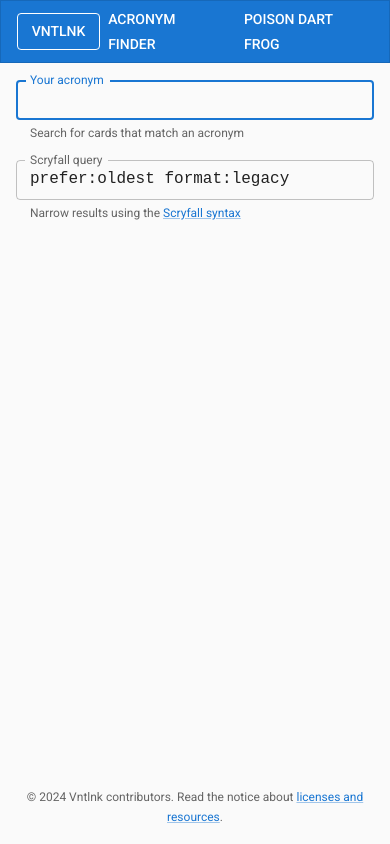
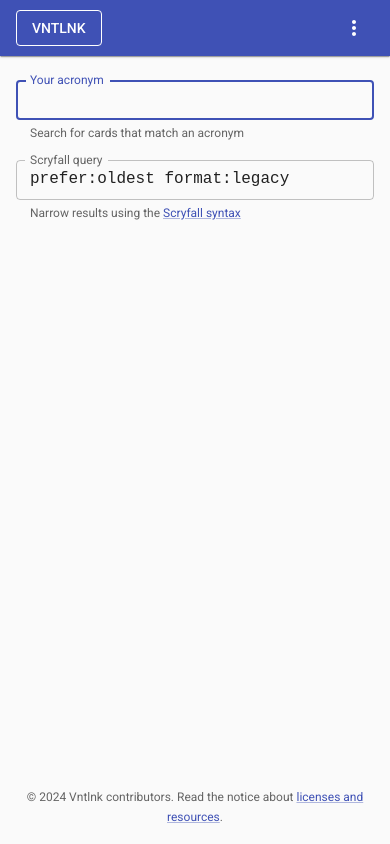
Before and after one commit to angrybacon/vntlnk, a Next.js app: page /acronymfinder in a window 390 px wide. Built offline with nearby package versions, Linux system fonts and the light colour scheme.

Commit message:
feat: add mobile menu

```diff
--- a/app/theme.ts
+++ b/app/theme.ts
@@ -1,7 +1,7 @@
 'use client';
 
 import { createTheme } from '@mui/material';
-import { grey } from '@mui/material/colors';
+import { grey, indigo, pink } from '@mui/material/colors';
 import { Roboto } from 'next/font/google';
 
 const roboto = Roboto({
@@ -18,12 +18,6 @@ export const theme = createTheme({
         pre: { margin: 0 },
       },
     },
-    MuiPaper: {
-      defaultProps: { variant: 'outlined' },
-      styleOverrides: {
-        rounded: { borderRadius: 16 },
-      },
-    },
     MuiSnackbar: {
       defaultProps: { autoHideDuration: 4000 },
     },
@@ -31,7 +25,12 @@ export const theme = createTheme({
       defaultProps: { placement: 'top' },
     },
   },
-  palette: { background: { default: grey[50] }, mode: 'light' },
+  palette: {
+    background: { default: grey[50] },
+    mode: 'light',
+    primary: indigo,
+    secondary: pink,
+  },
   typography: {
     fontFamily: roboto.style.fontFamily,
   },
--- a/components/Header.tsx
+++ b/components/Header.tsx
@@ -1,14 +1,20 @@
 'use client';
 
+import MoreVertIcon from '@mui/icons-material/MoreVert';
 import {
   AppBar,
   Box,
   Button,
+  IconButton,
+  Menu,
+  MenuItem,
   Slide,
   Toolbar,
   useScrollTrigger,
 } from '@mui/material';
 import NextLink from 'next/link';
+import { usePathname } from 'next/navigation';
+import { useState, type MouseEvent } from 'react';
 
 const LINKS: [path: string, label: string][] = [
   ['/acronymfinder', 'Acronym Finder'],
@@ -16,11 +22,19 @@ const LINKS: [path: string, label: string][] = [
 ] as const;
 
 export const Header = () => {
+  const pathname = usePathname();
   const trigger = useScrollTrigger();
+  const [menuRoot, setMenuRoot] = useState<HTMLElement | null>(null);
+
+  const onClose = () => setMenuRoot(null);
+
+  const onOpen = ({ currentTarget }: MouseEvent<HTMLElement>) =>
+    setMenuRoot(currentTarget);
+
   return (
     <Slide appear={false} in={!trigger}>
       <AppBar elevation={1}>
-        <Toolbar>
+        <Toolbar sx={{ gap: 1 }}>
           <Button
             color="inherit"
             component={NextLink}
@@ -33,14 +47,47 @@ export const Header = () => {
           <Box component="nav" sx={{ display: 'flex', gap: 1, ml: 'auto' }}>
             {LINKS.map(([path, label]) => (
               <Button
-                color="inherit"
+                color={path === pathname ? 'secondary' : 'inherit'}
                 component={NextLink}
                 href={path}
                 key={path}
+                sx={{
+                  display: { xs: 'none', sm: 'block' },
+                  textAlign: 'center',
+                }}
               >
                 {label}
               </Button>
             ))}
+          </Box>
+          <Box sx={{ display: { sm: 'none' } }}>
+            <IconButton
+              aria-expanded={!!menuRoot ? 'true' : undefined}
+              aria-haspopup="true"
+              color="inherit"
+              onClick={onOpen}
+            >
+              <MoreVertIcon />
+            </IconButton>
+            <Menu
+              anchorEl={menuRoot}
+              anchorOrigin={{ horizontal: 'right', vertical: 'top' }}
+              keepMounted
+              onClose={onClose}
+              open={!!menuRoot}
+            >
+              {LINKS.map(([path, label]) => (
+                <MenuItem
+                  component={NextLink}
+                  href={path}
+                  key={path}
+                  onClick={onClose}
+                  selected={path === pathname}
+                >
+                  {label}
+                </MenuItem>
+              ))}
+            </Menu>
           </Box>
         </Toolbar>
       </AppBar>
--- a/modules/PoisonDartFrog/Results.tsx
+++ b/modules/PoisonDartFrog/Results.tsx
@@ -4,7 +4,6 @@ import {
   Box,
   Button,
   ButtonGroup,
-  Paper,
   Table,
   TableBody,
   TableCell,
@@ -15,6 +14,7 @@ import {
 } from '@mui/material';
 import { useNotifications } from '@toolpad/core';
 
+import { Paper } from '~/components/Paper';
 import { type COLUMNS } from '~/modules/PoisonDartFrog/constants';
 import { Filters } from '~/modules/PoisonDartFrog/Filters';
 
@@ -53,7 +53,7 @@ export const Results = ({ columns, onFilter, onPreview, rows }: Props) => {
   const iconStyles: SxProps = { display: { xs: 'none', sm: 'block' } };
 
   return (
-    <Paper>
+    <Paper dense>
       <Box sx={{ display: 'flex', justifyContent: 'space-between', p: 2 }}>
         <Button
           onClick={onPreview}
```
Also changed, not shown: components/Paper.tsx (+8 -2 lines).
